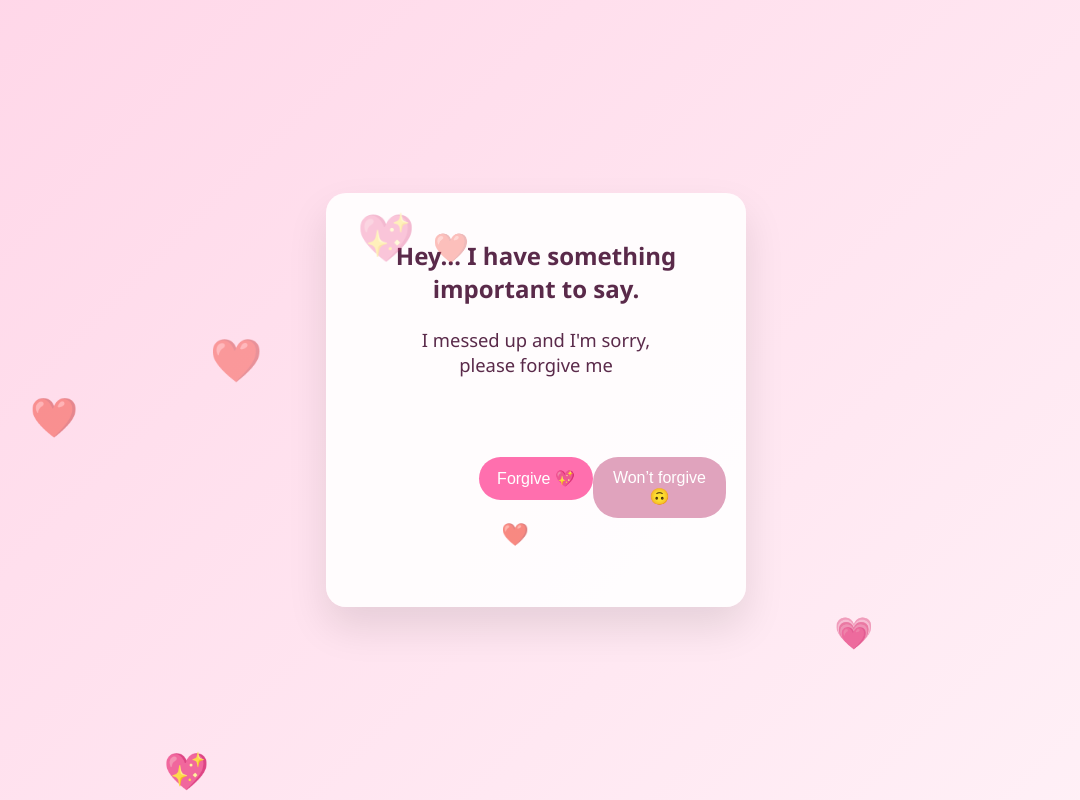
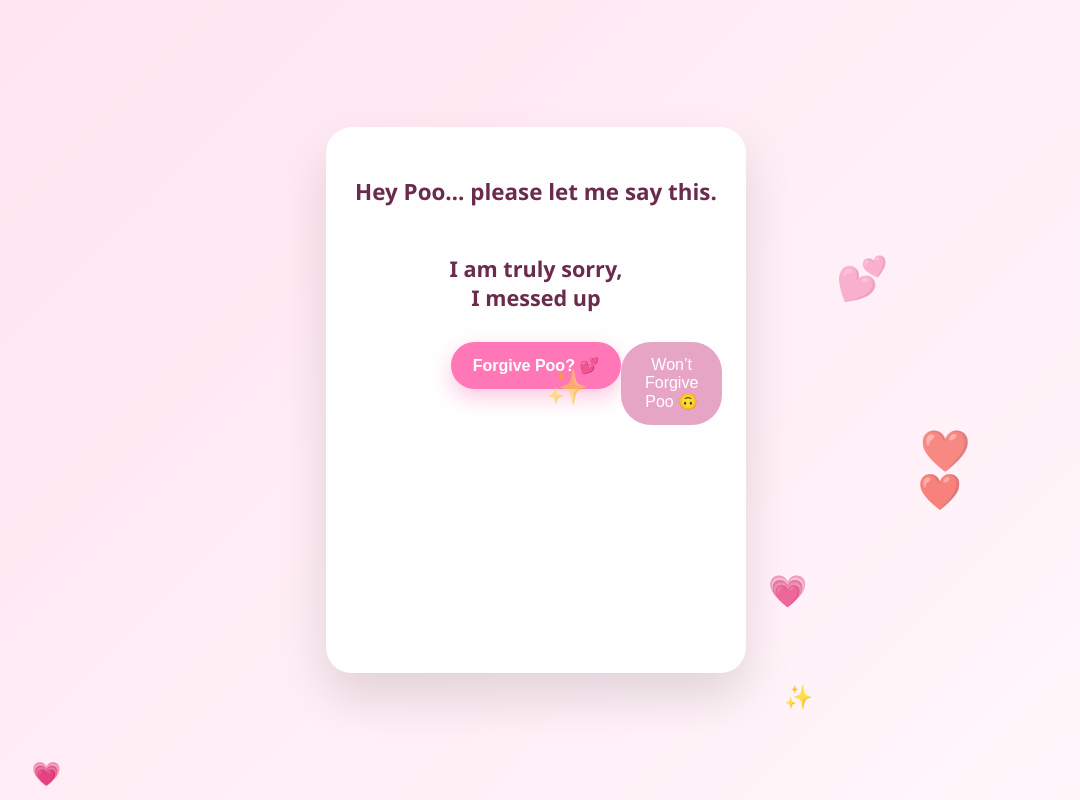
Before and after one commit to chajii007-source/apology, a plain HTML site: page index.html in a window 1280 px wide. Shown: the whole page, without its empty margins (104-1184 px from the left). Drawn offline with Linux system fonts and the light colour scheme.

Commit message:
Update index.html

```diff
--- a/index.html
+++ b/index.html
@@ -3,88 +3,115 @@
 <head>
   <meta charset="UTF-8" />
   <meta name="viewport" content="width=device-width, initial-scale=1.0"/>
-  <title>I’m Sorry</title>
+  <title>For My Poo 💕</title>
 
   <style>
-    * {
-      box-sizing: border-box;
-    }
+    * { box-sizing: border-box; }
 
     body {
       margin: 0;
       height: 100vh;
-      background: linear-gradient(135deg, #ffd6e8, #fff1f7);
+      background: linear-gradient(135deg, #ffe4ef, #fff7fb);
       font-family: 'Segoe UI', sans-serif;
       display: flex;
       justify-content: center;
       align-items: center;
       overflow: hidden;
-      color: #5a2a4a;
+      color: #6a2b4d;
+      transition: background 2s ease;
+    }
+
+    body.forgiven {
+      background: linear-gradient(135deg, #ffd1dc, #fff0d9);
     }
 
     .card {
-      background: rgba(255, 255, 255, 0.9);
-      padding: 30px 20px;
-      border-radius: 20px;
+      background: rgba(255, 255, 255, 0.95);
+      padding: 34px 24px;
+      border-radius: 26px;
       text-align: center;
-      width: 90%;
+      width: 92%;
       max-width: 420px;
-      box-shadow: 0 20px 40px rgba(0,0,0,0.1);
-      animation: fadeIn 1.2s ease;
+      box-shadow: 0 25px 50px rgba(0,0,0,0.12);
+      animation: fadeIn 1.4s ease;
     }
 
     h1 {
-      font-size: 1.5rem;
+      font-size: 1.4rem;
       min-height: 3em;
+      margin-bottom: 10px;
     }
 
-    p {
-      margin-top: 15px;
-      font-size: 1.15rem;
+    .main-text {
+      font-size: 1.35rem;
+      font-weight: 600;
+      margin-top: 10px;
       opacity: 0;
       animation: appear 1s ease forwards;
       animation-delay: 3.8s;
     }
 
-    .poo {
-      margin-top: 18px;
-      font-size: 1.4rem;
-      font-weight: bold;
-      opacity: 0;
-      animation: bounce 2s infinite;
-      animation-delay: 4.8s;
-      animation-fill-mode: forwards;
-    }
-
     .buttons {
       margin-top: 30px;
       position: relative;
-      height: 120px;
+      height: 140px;
     }
 
     button {
-      padding: 12px 18px;
+      padding: 14px 22px;
       border: none;
-      border-radius: 25px;
+      border-radius: 30px;
       font-size: 1rem;
       cursor: pointer;
+      touch-action: manipulation;
       transition: transform 0.2s ease;
-      touch-action: manipulation;
     }
 
-    .forgive {
-      background: #ff6fae;
+    .yes {
+      background: #ff77b7;
+      color: white;
+      font-weight: 600;
+      box-shadow: 0 8px 20px rgba(255,119,183,0.4);
+    }
+
+    .yes:active { transform: scale(0.95); }
+
+    .no {
+      position: absolute;
+      background: #e7a5c6;
       color: white;
     }
 
-    .forgive:active {
-      transform: scale(0.95);
+    .hidden-love {
+      margin-top: 22px;
+      font-size: 1.3rem;
+      font-weight: 600;
+      opacity: 0;
+      transition: opacity 2s ease;
+      color: #c2185b;
     }
 
-    .nope {
+    .hidden-love.show {
+      opacity: 1;
+    }
+
+    .music {
+      margin-top: 22px;
+      opacity: 0;
+      transition: opacity 2s ease;
+    }
+
+    .music.show {
+      opacity: 1;
+    }
+
+    /* floating hearts */
+    .float {
       position: absolute;
-      background: #e0a3bd;
-      color: white;
+      bottom: -20px;
+      font-size: 18px;
+      animation: floatUp 6s linear infinite;
+      opacity: 0.85;
     }
 
     @keyframes fadeIn {
@@ -96,29 +123,9 @@
       to { opacity: 1; }
     }
 
-    @keyframes bounce {
-      0%, 100% { transform: translateY(0); }
-      50% { transform: translateY(-6px); }
-    }
-
-    /* Floating hearts */
-    .heart {
-      position: absolute;
-      bottom: -20px;
-      font-size: 18px;
-      animation: floatUp 6s linear infinite;
-      opacity: 0.8;
-    }
-
     @keyframes floatUp {
-      0% {
-        transform: translateY(0) scale(1);
-        opacity: 0.9;
-      }
-      100% {
-        transform: translateY(-110vh) scale(1.5);
-        opacity: 0;
-      }
+      0% { transform: translateY(0) scale(1); opacity: 1; }
+      100% { transform: translateY(-110vh) scale(1.5); opacity: 0; }
     }
   </style>
 </head>
@@ -128,95 +135,73 @@
   <div class="card">
     <h1 id="typing"></h1>
 
-    <p>
-      I messed up and I'm sorry,<br>
-      please forgive me
-    </p>
-
-    <div class="poo">
-      My Poo 💕
+    <div class="main-text">
+      I am truly sorry,<br>
+      I messed up
     </div>
 
     <div class="buttons">
-      <button class="forgive" onclick="forgiven()">Forgive 💖</button>
-      <button class="nope" id="nope">Won’t forgive 🙃</button>
+      <button class="yes" onclick="forgive()">Forgive Poo? 💕</button>
+      <button class="no" id="noBtn">Won’t Forgive Poo 🙃</button>
+    </div>
+
+    <div class="hidden-love" id="loveMsg">
+      I love you so much 💖
+    </div>
+
+    <div class="music" id="musicBox">
+      <iframe style="border-radius:12px"
+        src="https://open.spotify.com/embed/track/6kYEsnj9pWb7t6kZ7o6p6k?utm_source=generator"
+        width="100%" height="80" frameBorder="0"
+        allow="autoplay; clipboard-write; encrypted-media; fullscreen; picture-in-picture">
+      </iframe>
     </div>
   </div>
 
   <script>
-    // Typing effect
-    const text = "Hey… I have something important to say.";
-    const typingEl = document.getElementById("typing");
-    let index = 0;
-
+    // typing
+    const text = "Hey Poo… please let me say this.";
+    const typing = document.getElementById("typing");
+    let i = 0;
     function typeText() {
-      if (index < text.length) {
-        typingEl.textContent += text.charAt(index);
-        index++;
-        setTimeout(typeText, 75);
+      if (i < text.length) {
+        typing.textContent += text.charAt(i);
+        i++;
+        setTimeout(typeText, 80);
       }
     }
     typeText();
 
-    // Floating hearts
-    const hearts = ["❤️", "💖", "💕", "💗"];
-    function createHeart() {
-      const heart = document.createElement("div");
-      heart.className = "heart";
-      heart.textContent = hearts[Math.floor(Math.random() * hearts.length)];
-      heart.style.left = Math.random() * 100 + "vw";
-      heart.style.animationDuration = 4 + Math.random() * 4 + "s";
-      heart.style.fontSize = 16 + Math.random() * 20 + "px";
-      document.body.appendChild(heart);
-      setTimeout(() => heart.remove(), 8000);
+    // floating hearts
+    const floats = ["❤️", "💖", "💕", "✨", "💗"];
+    setInterval(() => {
+      const el = document.createElement("div");
+      el.className = "float";
+      el.textContent = floats[Math.floor(Math.random() * floats.length)];
+      el.style.left = Math.random() * 100 + "vw";
+      el.style.animationDuration = 4 + Math.random() * 4 + "s";
+      el.style.fontSize = 16 + Math.random() * 20 + "px";
+      document.body.appendChild(el);
+      setTimeout(() => el.remove(), 8000);
+    }, 700);
+
+    // runaway button
+    const noBtn = document.getElementById("noBtn");
+    const container = document.querySelector(".buttons");
+    function moveButton() {
+      const maxX = container.clientWidth - noBtn.offsetWidth;
+      const maxY = container.clientHeight - noBtn.offsetHeight;
+      noBtn.style.left = Math.random() * maxX + "px";
+      noBtn.style.top = Math.random() * maxY + "px";
     }
-    setInterval(createHeart, 700);
+    noBtn.addEventListener("mouseenter", moveButton);
+    noBtn.addEventListener("touchstart", moveButton);
 
-    // Runaway button (mouse + touch)
-    const nope = document.getElementById("nope");
-    const container = document.querySelector(".buttons");
-
-    function moveButton() {
-      const maxX = container.clientWidth - nope.offsetWidth;
-      const maxY = container.clientHeight - nope.offsetHeight;
-
-      const x = Math.random() * maxX;
-      const y = Math.random() * maxY;
-
-      nope.style.left = x + "px";
-      nope.style.top = y + "px";
-    }
-
-    nope.addEventListener("mouseenter", moveButton);
-    nope.addEventListener("touchstart", moveButton);
-
-    // Forgiven action
-    function forgiven() {
-      document.body.innerHTML = `
-        <div style="
-          height:100vh;
-          display:flex;
-          justify-content:center;
-          align-items:center;
-          background:linear-gradient(135deg,#ffd6e8,#fff1f7);
-          font-family:'Segoe UI',sans-serif;
-          color:#5a2a4a;
-          text-align:center;
-          padding:20px;">
-          <div style="
-            background:white;
-            padding:40px;
-            border-radius:20px;
-            box-shadow:0 20px 40px rgba(0,0,0,0.1);">
-            <h1>Thank you 🥹❤️</h1>
-            <p style="font-size:1.2rem;margin-top:15px;">
-              I promise to do better.<br><br>
-              Forever yours,<br>
-              My Poo 💕
-            </p>
-          </div>
-        </div>
-      `;
+    // forgiveness
+    function forgive() {
+      document.body.classList.add("forgiven");
+      document.getElementById("loveMsg").classList.add("show");
+      document.getElementById("musicBox").classList.add("show");
     }
   </script>
 
```
